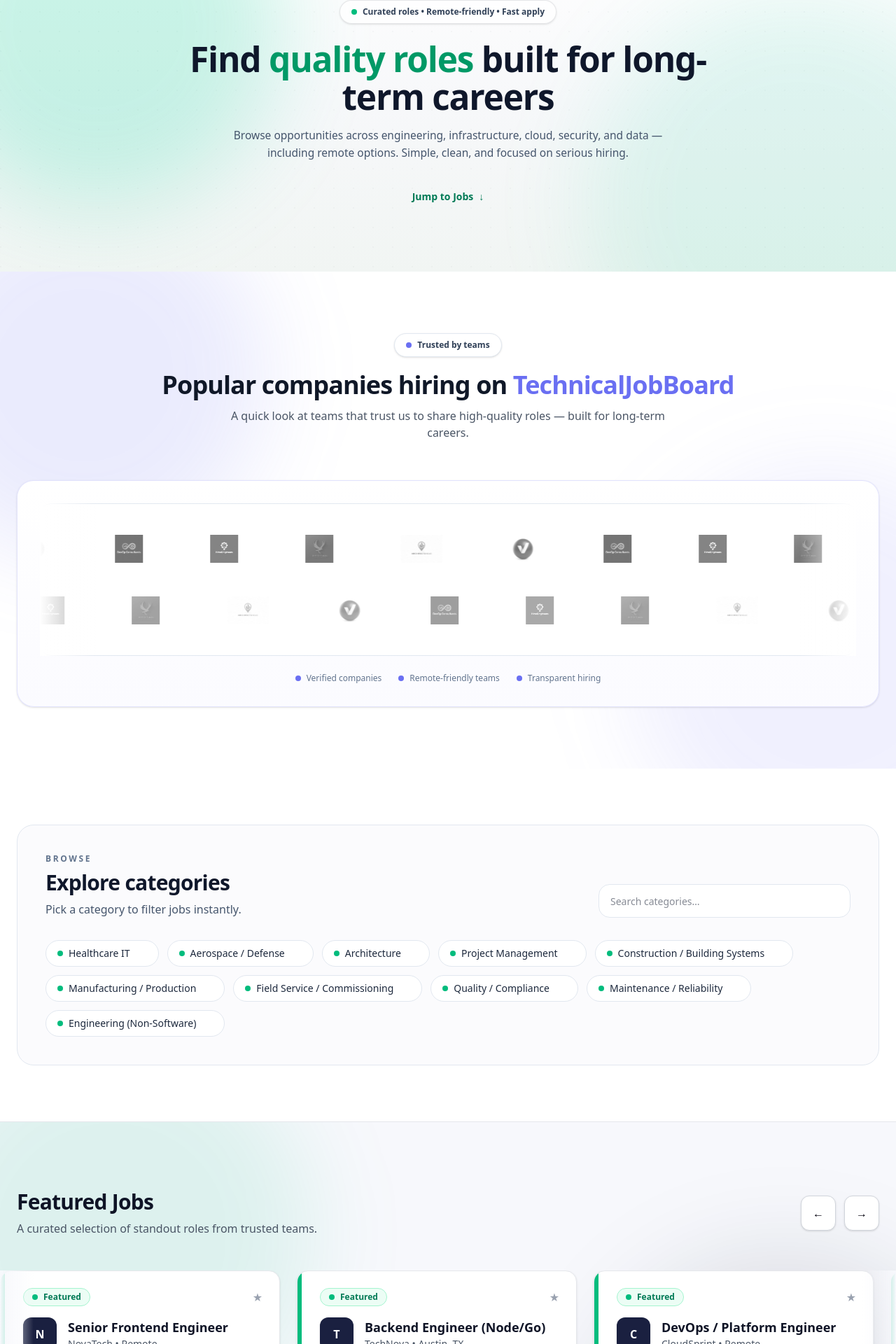
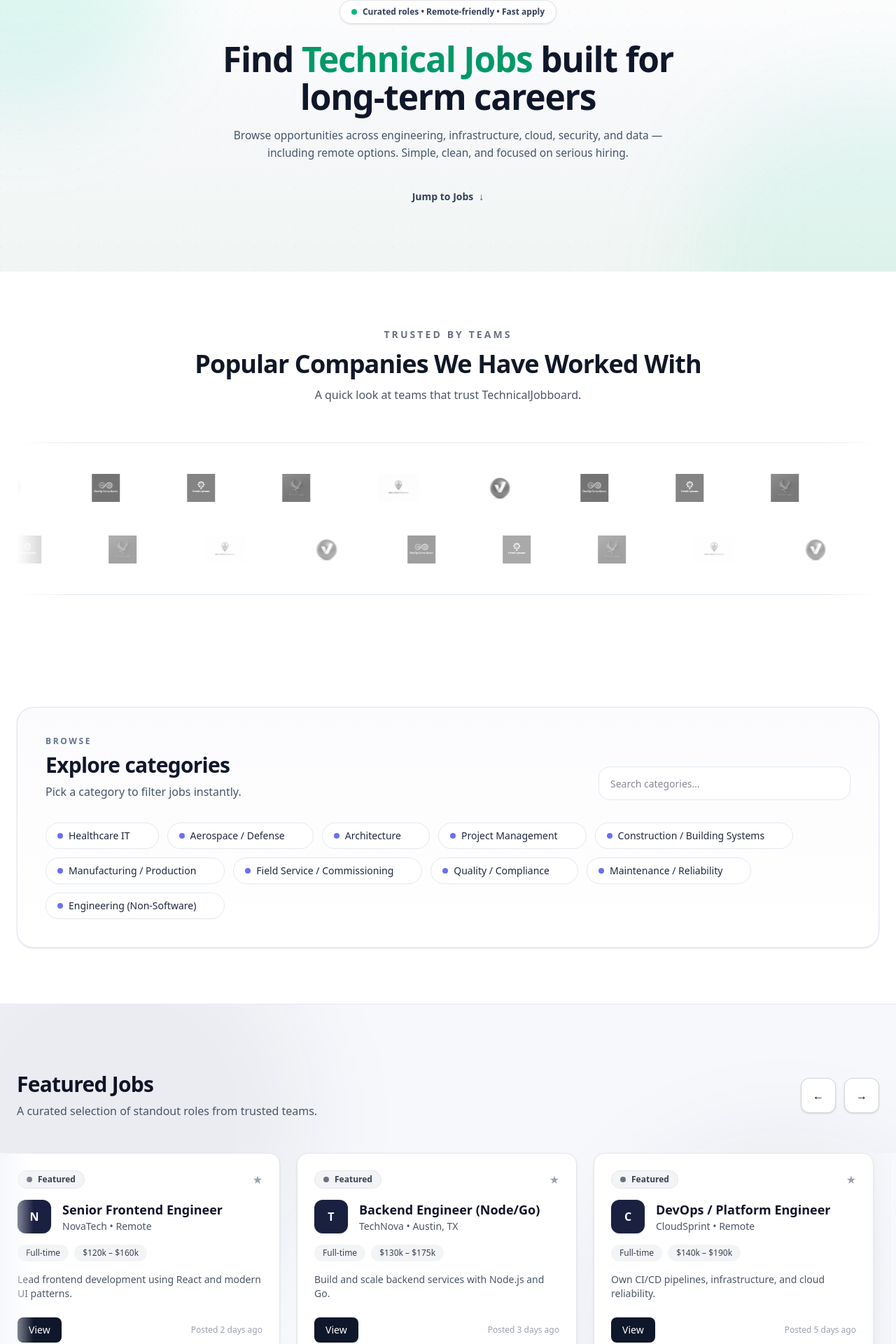
Before and after one commit to adebisidolapo/technicaljobboard, a Next.js app in the folder jobboard/: page / in a window 1280 px wide. Shown: the part 177-2097 px from the top of the page at 70% size. Built offline with nearby package versions, Linux system fonts and the light colour scheme.

Commit message:
update ui

```diff
--- a/jobboard/app/page.tsx
+++ b/jobboard/app/page.tsx
@@ -72,10 +72,6 @@ export default function Home() {
   const [categoryQuery, setCategoryQuery] = useState("");
   const [selectedCategory, setSelectedCategory] = useState("");
 
-  // Hero search inputs (used to push values into URL, JobsSection reads them)
-  const [heroQ, setHeroQ] = useState("");
-  const [heroLoc, setHeroLoc] = useState("");
-
   useEffect(() => {
     const els = Array.from(document.querySelectorAll(".reveal"));
     const io = new IntersectionObserver(
@@ -91,31 +87,13 @@ export default function Home() {
     return () => io.disconnect();
   }, []);
 
-  const runHeroSearch = () => {
-    const params = new URLSearchParams(window.location.search);
-
-    if (heroQ.trim()) params.set("q", heroQ.trim());
-    else params.delete("q");
-
-    if (heroLoc.trim()) params.set("loc", heroLoc.trim());
-    else params.delete("loc");
-
-    const nextUrl = `${window.location.pathname}?${params.toString()}`;
-    window.history.pushState({}, "", nextUrl);
-
-    document.getElementById("jobs")?.scrollIntoView({ behavior: "smooth" });
-    window.dispatchEvent(new PopStateEvent("popstate"));
-  };
-
   const filteredCategories = CATEGORIES.filter((cat) =>
     cat.label.toLowerCase().includes(categoryQuery.toLowerCase())
   );
 
   return (
     <main className="font-sans bg-gray-100 text-[#02000D]">
-
-
-{/* ================= HERO (match screenshot, no search) ================= */}
+      {/* ================= HERO (match screenshot, NO search bar, minimal green) ================= */}
       <section className="relative overflow-hidden bg-[#F7F8FA]">
         {/* background */}
         <div className="pointer-events-none absolute inset-0">
@@ -130,41 +108,36 @@ export default function Home() {
           />
         </div>
 
-  {/* subtle green glow (like screenshot) */}
-  <div className="pointer-events-none absolute -top-32 left-[-120px] h-[520px] w-[520px] rounded-full bg-emerald-400/20 blur-3xl" />
-  <div className="pointer-events-none absolute bottom-[-200px] right-[-160px] h-[600px] w-[600px] rounded-full bg-emerald-400/10 blur-3xl" />
+        {/* subtle green glow (reduced) */}
+        <div className="pointer-events-none absolute -top-40 left-[-180px] h-[420px] w-[420px] rounded-full bg-emerald-400/12 blur-3xl" />
+        <div className="pointer-events-none absolute bottom-[-260px] right-[-220px] h-[520px] w-[520px] rounded-full bg-emerald-400/8 blur-3xl" />
 
         <div className="relative mx-auto max-w-7xl px-6">
-    {/* centered + responsive spacing */}
           <div className="mx-auto max-w-3xl text-center py-16 sm:py-18 md:py-24">
-      {/* top pill */}
             <div className="mx-auto inline-flex items-center gap-2 rounded-full border border-slate-900/10 bg-white/70 px-4 py-2 text-xs font-semibold text-slate-700 shadow-sm backdrop-blur">
               <span className="inline-block h-2 w-2 rounded-full bg-emerald-500" />
               Curated roles • Remote-friendly • Fast apply
             </div>
 
-      {/* headline */}
             <h1 className="mt-6 text-[2.05rem] sm:text-[2.7rem] md:text-[3.1rem] font-extrabold leading-[1.08] tracking-tight text-slate-900">
-        Find{" "}
-        <span className="text-emerald-600">quality roles</span>{" "}
-        built for long-term careers
+              Find <span className="text-emerald-600">Technical Jobs</span> built
+              for long-term careers
             </h1>
 
-      {/* paragraph */}
             <p className="mx-auto mt-4 max-w-2xl text-[14.5px] md:text-[15.5px] leading-relaxed text-slate-600">
-        Browse opportunities across engineering, infrastructure, cloud, security, and data —
-        including remote options. Simple, clean, and focused on serious hiring.
+              Browse opportunities across engineering, infrastructure, cloud,
+              security, and data — including remote options. Simple, clean, and
+              focused on serious hiring.
             </p>
 
-      {/* ✅ no search bar here */}
-
-      {/* Jump to jobs */}
             <button
               type="button"
               onClick={() =>
-          document.getElementById("jobs")?.scrollIntoView({ behavior: "smooth" })
+                document.getElementById("jobs")?.scrollIntoView({
+                  behavior: "smooth",
+                })
               }
-        className="mt-10 inline-flex items-center justify-center gap-2 text-sm font-semibold text-emerald-700 hover:underline"
+              className="mt-10 inline-flex items-center justify-center gap-2 text-sm font-semibold text-slate-700 hover:underline"
             >
               Jump to Jobs <span aria-hidden>↓</span>
             </button>
@@ -172,60 +145,29 @@ export default function Home() {
         </div>
       </section>
 
-
-
-
-     {/* COMPANIES */}
-<section className="relative py-16 md:py-22 bg-white overflow-hidden">
-  {/* subtle purple ambience */}
-  <div className="pointer-events-none absolute -top-28 left-[-140px] h-[520px] w-[520px] rounded-full bg-[rgba(106,111,242,0.14)] blur-3xl" />
-  <div className="pointer-events-none absolute -bottom-32 right-[-180px] h-[560px] w-[560px] rounded-full bg-[rgba(106,111,242,0.10)] blur-3xl" />
-
+      {/* ================= COMPANIES (reverted to BEFORE) ================= */}
+      <section className="relative py-16 md:py-20 bg-white overflow-hidden">
         <div className="relative max-w-7xl mx-auto px-6">
           <div className="text-center mb-10 md:mb-14">
-      <div className="mx-auto inline-flex items-center gap-2 rounded-full border border-slate-200 bg-white px-4 py-2 text-xs font-semibold text-slate-700 shadow-sm">
-        <span className="h-2 w-2 rounded-full bg-[var(--brand-purple)]" />
+            <p className="text-sm font-semibold tracking-[0.22em] text-gray-500 uppercase">
               Trusted by teams
-      </div>
-
-      <h3 className="mt-5 text-2xl md:text-4xl font-extrabold text-gray-900 tracking-tight">
-        Popular companies hiring on{" "}
-        <span className="text-[var(--brand-purple)]">TechnicalJobBoard</span>
+            </p>
+            <h3 className="mt-3 text-2xl md:text-4xl font-extrabold text-gray-900 tracking-tight">
+              Popular Companies We Have Worked With
             </h3>
-
             <p className="mt-3 text-gray-600 text-sm md:text-base max-w-2xl mx-auto">
-        A quick look at teams that trust us to share high-quality roles — built for long-term careers.
+              A quick look at teams that trust TechnicalJobboard.
             </p>
           </div>
 
-    {/* framed carousel */}
-    <div className="rounded-3xl border border-[rgba(106,111,242,0.18)] bg-gradient-to-b from-white to-[#FBFBFF] p-6 md:p-8 shadow-sm">
           <CompanyLogoCarousel />
-
-      {/* small trust line */}
-      <div className="mt-6 flex flex-wrap items-center justify-center gap-x-6 gap-y-2 text-xs text-slate-500">
-        <span className="inline-flex items-center gap-2">
-          <span className="h-2 w-2 rounded-full bg-[var(--brand-purple)]" />
-          Verified companies
-        </span>
-        <span className="inline-flex items-center gap-2">
-          <span className="h-2 w-2 rounded-full bg-[var(--brand-purple)]" />
-          Remote-friendly teams
-        </span>
-        <span className="inline-flex items-center gap-2">
-          <span className="h-2 w-2 rounded-full bg-[var(--brand-purple)]" />
-          Transparent hiring
-        </span>
-      </div>
-    </div>
         </div>
       </section>
 
-
-      {/* CATEGORIES */}
+      {/* ================= CATEGORIES (purple accents + nicer container) ================= */}
       <section className="py-20 bg-white">
         <div className="max-w-7xl mx-auto px-6">
-          <div className="rounded-3xl border border-slate-200 bg-[#FBFBFD] p-6 md:p-10">
+          <div className="rounded-3xl border border-[rgba(106,111,242,0.18)] bg-gradient-to-b from-[#FBFBFD] to-white p-6 md:p-10 shadow-sm">
             <div className="flex flex-col md:flex-row md:items-end md:justify-between gap-6 mb-8">
               <div>
                 <p className="text-xs font-semibold tracking-[0.22em] text-slate-500 uppercase">
@@ -234,7 +176,9 @@ export default function Home() {
                 <h2 className="mt-2 text-2xl md:text-3xl font-semibold text-slate-900 tracking-tight">
                   Explore categories
                 </h2>
-                <p className="text-slate-600 mt-2">Pick a category to filter jobs instantly.</p>
+                <p className="text-slate-600 mt-2">
+                  Pick a category to filter jobs instantly.
+                </p>
               </div>
 
               <div className="w-full md:w-[360px]">
@@ -244,7 +188,7 @@ export default function Home() {
                   type="text"
                   placeholder="Search categories…"
                   className="h-12 w-full rounded-2xl border border-slate-200 bg-white px-4 text-sm text-slate-900 outline-none
-                             focus:ring-2 focus:ring-emerald-200"
+                             focus:ring-2 focus:ring-[rgba(106,111,242,0.25)]"
                 />
               </div>
             </div>
@@ -254,8 +198,9 @@ export default function Home() {
                 <span className="text-sm text-slate-600">Selected:</span>
 
                 <span className="inline-flex items-center gap-2 px-3 py-1.5 rounded-full bg-white border border-slate-200 text-slate-900 text-sm font-semibold">
-                  <span className="h-2 w-2 rounded-full bg-emerald-500" />
-                  {CATEGORIES.find((c) => c.slug === selectedCategory)?.label ?? "Category"}
+                  <span className="h-2 w-2 rounded-full bg-[var(--brand-purple)]" />
+                  {CATEGORIES.find((c) => c.slug === selectedCategory)?.label ??
+                    "Category"}
                 </span>
 
                 <button
@@ -281,7 +226,9 @@ export default function Home() {
                     type="button"
                     onClick={() => {
                       setSelectedCategory(cat.slug);
-                      document.getElementById("jobs")?.scrollIntoView({ behavior: "smooth" });
+                      document
+                        .getElementById("jobs")
+                        ?.scrollIntoView({ behavior: "smooth" });
                     }}
                     className={[
                       "group inline-flex items-center gap-2 rounded-full border px-4 py-2 text-sm transition",
@@ -293,7 +240,7 @@ export default function Home() {
                     <span
                       className={[
                         "h-2 w-2 rounded-full transition",
-                        isActive ? "bg-white" : "bg-emerald-500",
+                        isActive ? "bg-white" : "bg-[var(--brand-purple)]",
                       ].join(" ")}
                     />
                     <span className="font-medium">{cat.label}</span>
@@ -320,10 +267,14 @@ export default function Home() {
         </div>
       </section>
 
-      {/* FEATURED JOBS */}
-      <section className="relative py-24 border-y border-gray-200 overflow-hidden bg-[#F7F8FC]">
-        <div className="pointer-events-none absolute -top-32 -left-32 w-[36rem] h-[36rem] rounded-full bg-emerald-500/10 blur-3xl" />
-        <div className="pointer-events-none absolute -bottom-32 -right-32 w-[36rem] h-[36rem] rounded-full bg-slate-900/10 blur-3xl" />
+      {/* ================= FEATURED JOBS (remove green spread: neutral + keep existing) ================= */}
+      <section
+        id="featured"
+        className="relative py-24 border-y border-gray-200 overflow-hidden bg-[#F7F8FC]"
+      >
+        {/* toned down glows */}
+        <div className="pointer-events-none absolute -top-32 -left-32 w-[36rem] h-[36rem] rounded-full bg-slate-900/5 blur-3xl" />
+        <div className="pointer-events-none absolute -bottom-32 -right-32 w-[36rem] h-[36rem] rounded-full bg-slate-900/5 blur-3xl" />
 
         <div className="relative w-full">
           <div className="max-w-7xl mx-auto px-6 flex flex-col md:flex-row md:items-center md:justify-between gap-6 mb-12">
@@ -380,19 +331,19 @@ export default function Home() {
                              bg-white rounded-2xl shadow-sm hover:shadow-lg transition
                              border border-gray-200 relative overflow-hidden"
                 >
-                  <div className="absolute left-0 top-0 h-full w-1.5 bg-emerald-500" />
+                  {/* removed green stripe */}
 
-                  <div className="p-6 pl-8">
+                  <div className="p-6">
                     <div className="flex items-center justify-between mb-4">
-                      <span
-                        className="inline-flex items-center gap-2 text-xs font-semibold px-3 py-1 rounded-full
-                                   bg-emerald-50 text-emerald-700 border border-emerald-200"
-                      >
-                        <span className="h-2 w-2 rounded-full bg-emerald-500" />
+                      <span className="inline-flex items-center gap-2 text-xs font-semibold px-3 py-1 rounded-full bg-gray-100 text-gray-700 border border-gray-200">
+                        <span className="h-2 w-2 rounded-full bg-gray-500" />
                         Featured
                       </span>
 
-                      <button aria-label="Save job" className="text-gray-400 hover:text-[#1A2040] transition">
+                      <button
+                        aria-label="Save job"
+                        className="text-gray-400 hover:text-[#1A2040] transition"
+                      >
                         ★
                       </button>
                     </div>
@@ -403,7 +354,9 @@ export default function Home() {
                       </div>
 
                       <div className="min-w-0">
-                        <h3 className="text-lg font-semibold text-[#0F1426] truncate">{job.title}</h3>
+                        <h3 className="text-lg font-semibold text-[#0F1426] truncate">
+                          {job.title}
+                        </h3>
                         <p className="text-sm text-gray-600 truncate">
                           {job.company} • {job.location}
                         </p>
@@ -420,20 +373,18 @@ export default function Home() {
                     </div>
 
                     <p className="text-sm text-gray-600 mt-4">
-                      {job.description ?? "Fast hiring teams, clear expectations, and modern workflows."}
+                      {job.description ??
+                        "Fast hiring teams, clear expectations, and modern workflows."}
                     </p>
 
                     <div className="mt-6 flex justify-between items-center">
-                      <button
-                        className="px-4 py-2 rounded-lg text-sm font-medium text-white
-                                   bg-emerald-600 hover:bg-emerald-700
-                                   shadow-[0_6px_18px_rgba(16,185,129,0.35)]
-                                   transition"
-                      >
+                      <button className="px-4 py-2 rounded-lg text-sm font-medium text-white bg-slate-900 hover:bg-slate-800 transition">
                         View
                       </button>
 
-                      <span className="text-xs text-gray-400">Posted {job.posted}</span>
+                      <span className="text-xs text-gray-400">
+                        Posted {job.posted}
+                      </span>
                     </div>
                   </div>
                 </div>
@@ -443,13 +394,10 @@ export default function Home() {
         </div>
       </section>
 
-      {/* ALL JOBS */}
+      {/* ================= ALL JOBS ================= */}
       <JobsSection />
 
-
-
-
-      {/* EMPOWERING */}
+      {/* ================= EMPOWERING (unchanged from your code) ================= */}
       <section id="empowering" className="relative py-28 overflow-hidden bg-[#F6F7FB]">
         <div className="pointer-events-none absolute inset-0 bg-gradient-to-b from-white via-[#F6F7FB] to-[#F2F4FF]" />
 
@@ -457,7 +405,11 @@ export default function Home() {
           <div className="reveal flex flex-col md:flex-row items-center gap-14">
             <div className="md:w-1/2 w-full">
               <div className="relative rounded-3xl bg-white p-4 shadow-xl">
-                <img src="/empower-platform.png" alt="Job platform dashboard illustration" className="rounded-2xl w-full" />
+                <img
+                  src="/empower-platform.png"
+                  alt="Job platform dashboard illustration"
+                  className="rounded-2xl w-full"
+                />
               </div>
             </div>
 
@@ -495,12 +447,16 @@ export default function Home() {
 
               <button
                 type="button"
-                onClick={() => document.getElementById("jobs")?.scrollIntoView({ behavior: "smooth" })}
+                onClick={() =>
+                  document.getElementById("jobs")?.scrollIntoView({ behavior: "smooth" })
+                }
                 className="inline-flex items-center gap-3 bg-[var(--brand-purple)] hover:bg-[var(--brand-purple-dark)]
                            text-white px-7 py-3 rounded-2xl font-semibold transition shadow-lg"
               >
                 Get Started
-                <span className="inline-flex h-8 w-8 items-center justify-center rounded-full bg-white/20">→</span>
+                <span className="inline-flex h-8 w-8 items-center justify-center rounded-full bg-white/20">
+                  →
+                </span>
               </button>
             </div>
           </div>
```
Lines whose indentation alone changed are shown as unchanged.
